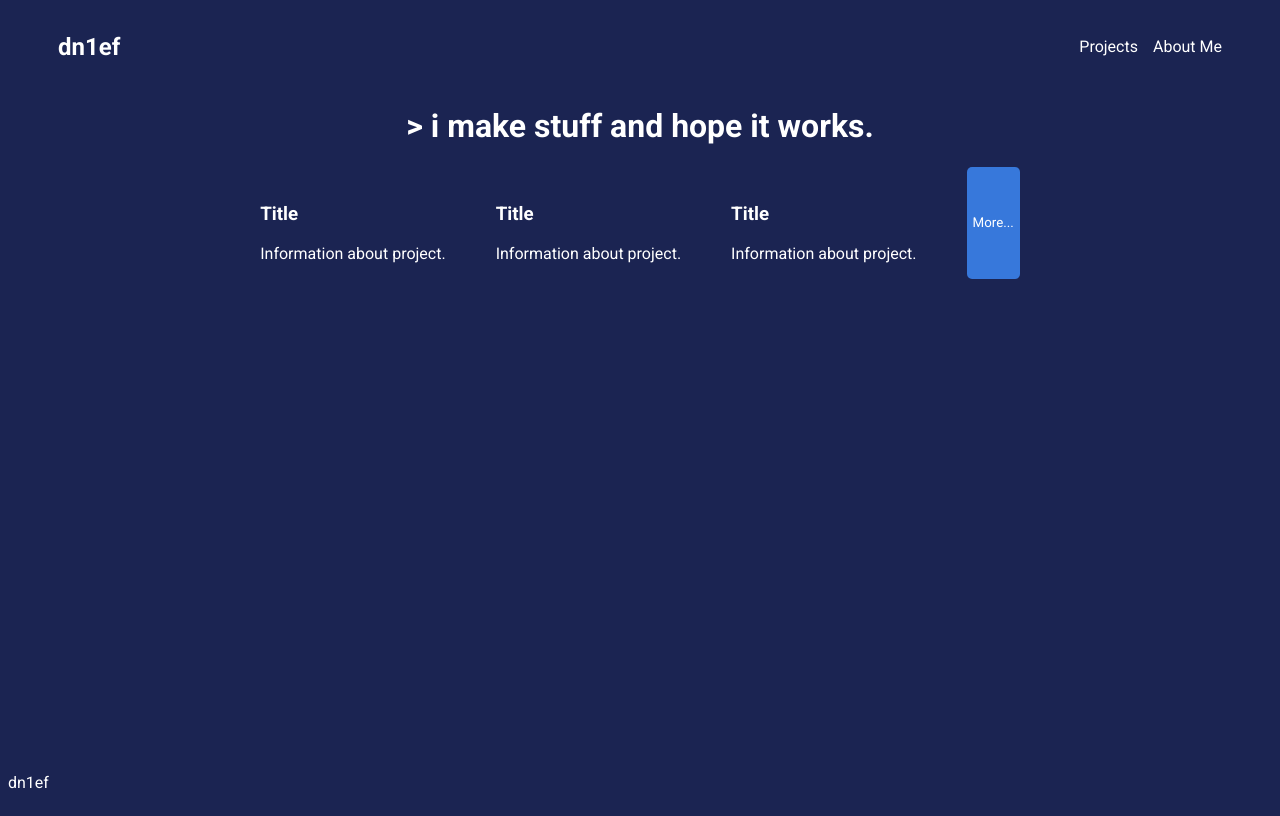
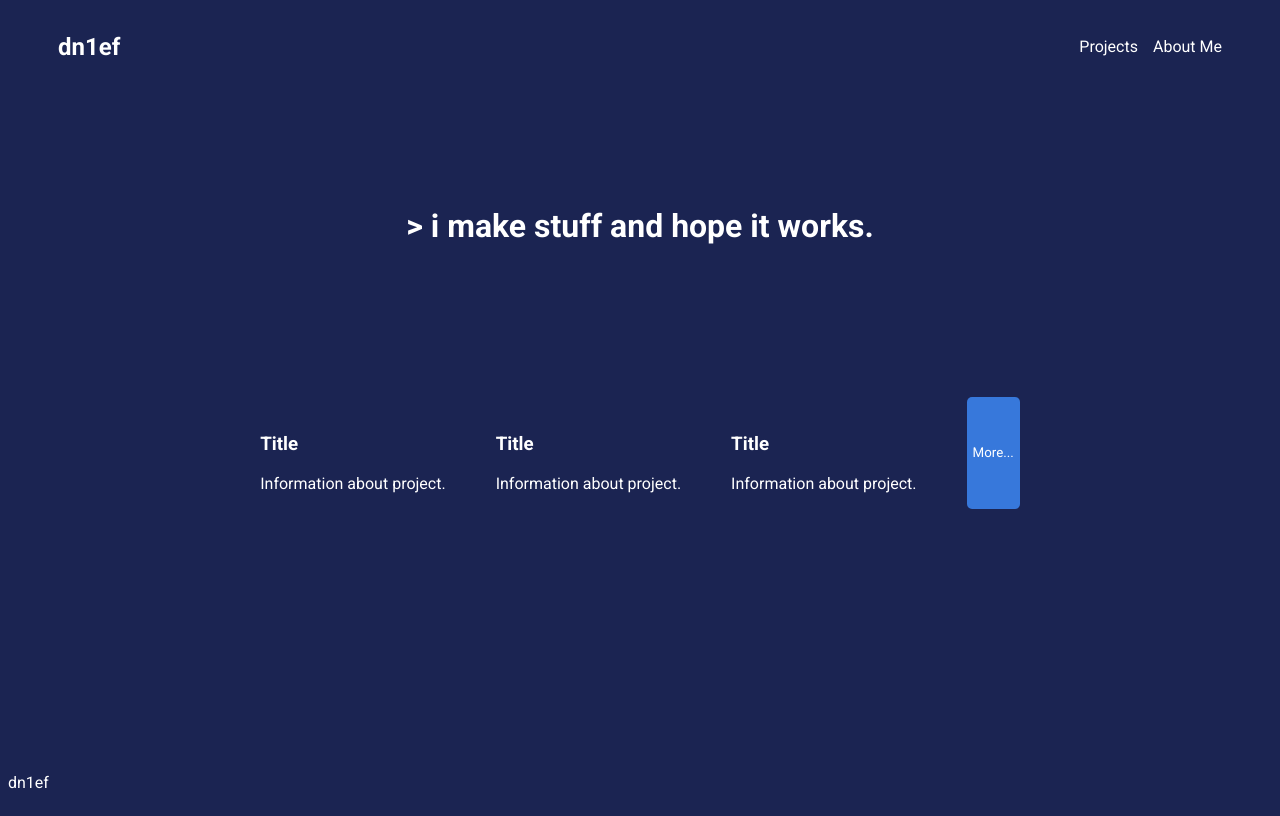
Before and after one commit to dn1ef/dn1ef.github.io, a plain HTML site: page index.html in a window 1280 px wide. Drawn offline with Linux system fonts and the light colour scheme.

Commit message:
edit style.css

```diff
--- a/styles/style.css
+++ b/styles/style.css
@@ -26,12 +26,14 @@ body {
 
 .main {
   display: flex;
+  margin: 100px;
   justify-content: center;
 }
 
 .bottom {
   display: flex;
   justify-content: center;
+  padding: 30px;
   gap: 50px;
 }
 
```
